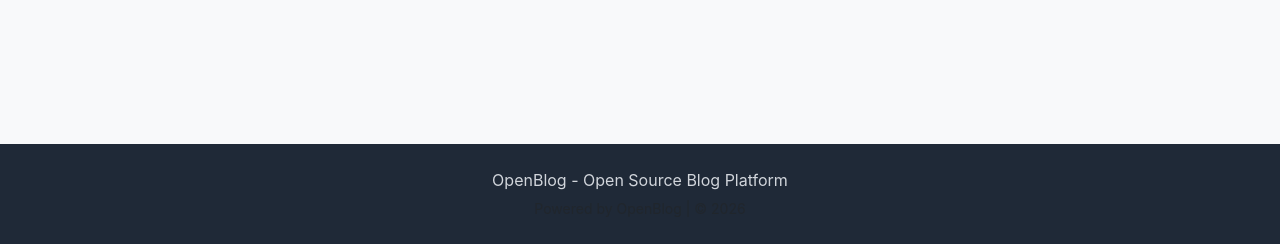
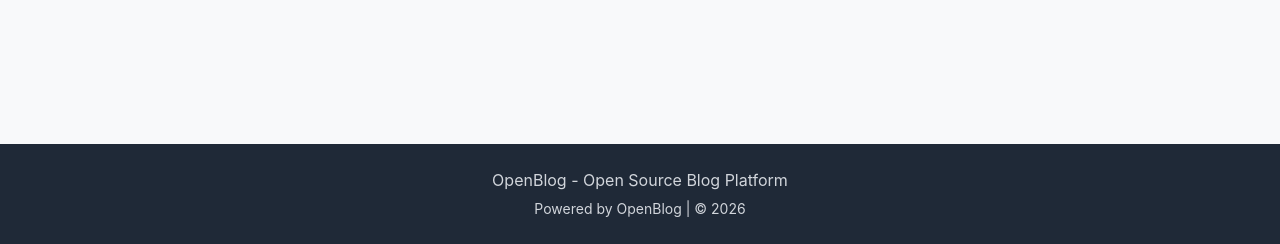
Before and after one commit to sam3maker/openblog, a Flask app: page /admin/articles in a window 1280 px wide. Shown: the part 556-800 px from the top of the page. Run offline with Flask 3, Linux system fonts and the light colour scheme; a user stored in the database is signed in; data that the repository does not hold is empty; some libraries are stand-ins or nearby versions.

Commit message:
Fix footer text color hidden by text-muted class
Co-Authored-By: Claude Opus 4.6 <noreply@anthropic.com>

```diff
--- a/templates/base.html
+++ b/templates/base.html
@@ -124,7 +124,7 @@
     <footer class="footer mt-auto py-4">
         <div class="container text-center">
             <p class="mb-1">{{ site_footer|default('OpenBlog - Open Source Blog Platform') }}</p>
-            <p class="text-muted mb-0">
+            <p class="mb-0">
                 <small>Powered by OpenBlog | &copy; {{ now.year }}</small>
             </p>
         </div>
```
